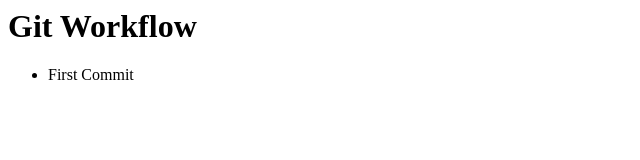
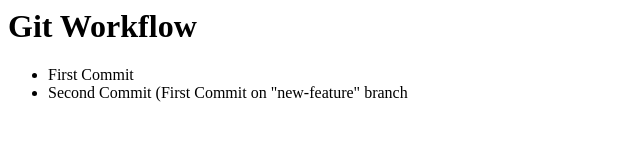
Before and after one commit to Chalkiope/gitflow-test, a plain HTML site: page index.html in a window 1280 px wide. Shown: the whole page, without its empty margins (0-640 px from the left). Drawn offline with Linux system fonts and the light colour scheme.

Commit message:
first commit on new feature branch

```diff
--- a/index.html
+++ b/index.html
@@ -4,6 +4,7 @@
 <h1>Git Workflow</h1>
 <ul>
     <li>First Commit</li>
+    <li>Second Commit (First Commit on "new-feature" branch</li>
 </ul>
 </body>
 </html>
```
